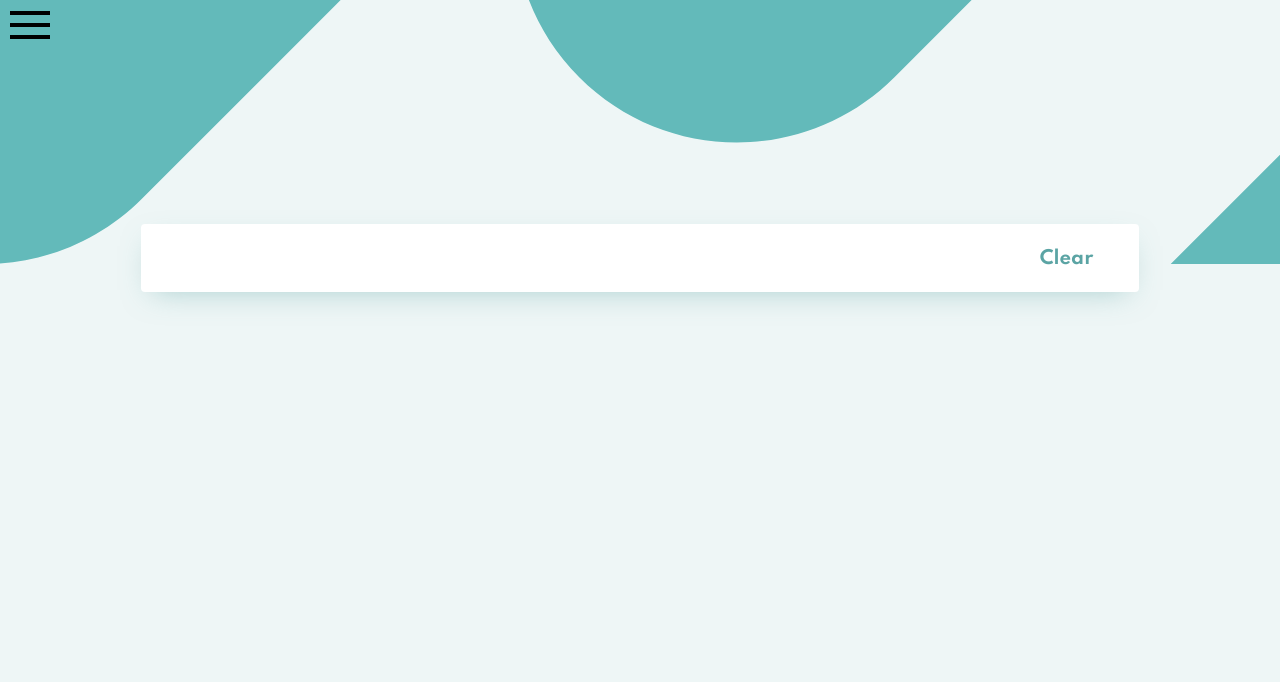
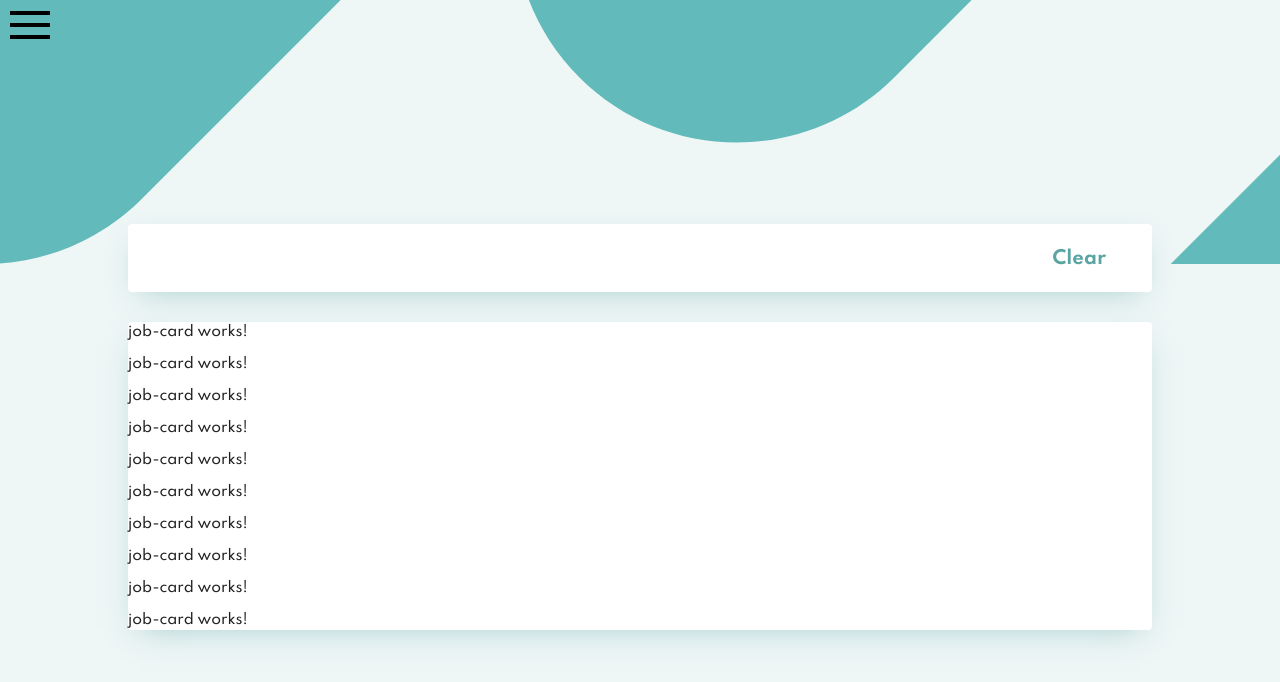
Before and after one commit to akash-starvin/FrontEnd-Mentor, an Angular app: page /job-listing in a window 1280 px wide. Shown: the top 682 px of the page. Built offline with nearby package versions, Linux system fonts and the light colour scheme.

Commit message:
Job Listing: Added Job Card component

```diff
--- a/src/app/job-listing/components/home/home.component.html
+++ b/src/app/job-listing/components/home/home.component.html
@@ -6,5 +6,7 @@
       Clear
     </button>
   </div>
-  <div class="job-list-wrapper"></div>
+  <div class="job-list-wrapper">
+    <job-card *ngFor="let card of jsonResponse"></job-card>
+  </div>
 </div>
--- a/src/app/job-listing/components/home/home.component.scss
+++ b/src/app/job-listing/components/home/home.component.scss
@@ -18,10 +18,14 @@
   height: 264px;
 }
 
-.search-wrapper {
+.search-wrapper,
+.job-list-wrapper {
   background-color: white;
   border-radius: 4px;
   box-shadow: 0px 10px 30px -12px variables.$desaturated-dark-cyan-shadow;
+}
+
+.search-wrapper {
   margin: -40px 20px 0;
   padding: 24px 40px;
 
@@ -37,13 +41,26 @@
   }
 }
 
+.job-list-wrapper {
+  margin: 20px;
+}
+
 @media only screen and (min-width: 945px) {
   .header {
     background-image: url(variables.$background-desktop);
   }
 
+  .search-wrapper,
+  .job-list-wrapper {
+    width: 80%;
+  }
+
   .search-wrapper {
-    width: 78%;
-    margin: -40px auto 0;
+    margin: -40px auto 30px;
   }
+
+  .job-list-wrapper {
+    margin: 20px auto;
+  }
+
 }
--- a/src/app/job-listing/components/home/home.component.ts
+++ b/src/app/job-listing/components/home/home.component.ts
@@ -1,18 +1,27 @@
 import { Component, OnInit } from '@angular/core';
+import { FetchApiService } from '../../services/fetch-api.service';
+import { Job } from '../interface/job';
 
 @Component({
   selector: 'home',
   templateUrl: './home.component.html',
-  styleUrls: ['./home.component.scss']
+  styleUrls: ['./home.component.scss'],
 })
 export class HomeComponent implements OnInit {
+  URL: string = './../../../assets/job-listing/mock-data/job-list.json';
+  jsonResponse: Job[] = [];
 
-  constructor() { }
-
-  ngOnInit(): void {
+  constructor(private fetchApi: FetchApiService) {
+    this.getMockData(this.URL);
   }
 
-  clearAll(){
+  ngOnInit(): void {}
 
+  clearAll() {}
+
+  getMockData(url: string){
+    this.fetchApi.getJSON(url).subscribe(data => {
+      this.jsonResponse = data;
+  });
   }
 }
--- /dev/null
+++ b/src/app/job-listing/components/job-card/job-card.component.html
@@ -0,0 +1 @@
+<p>job-card works!</p>
--- /dev/null
+++ b/src/app/job-listing/components/job-card/job-card.component.ts
@@ -0,0 +1,15 @@
+import { Component, OnInit } from '@angular/core';
+
+@Component({
+  selector: 'job-card',
+  templateUrl: './job-card.component.html',
+  styleUrls: ['./job-card.component.scss']
+})
+export class JobCardComponent implements OnInit {
+
+  constructor() { }
+
+  ngOnInit(): void {
+  }
+
+}
--- a/src/app/job-listing/job-listing.module.ts
+++ b/src/app/job-listing/job-listing.module.ts
@@ -3,11 +3,13 @@ import { CommonModule } from '@angular/common';
 
 import { JobListingRoutingModule } from './job-listing-routing.module';
 import { HomeComponent } from './components/home/home.component';
+import { JobCardComponent } from './components/job-card/job-card.component';
 
 
 @NgModule({
   declarations: [
-    HomeComponent
+    HomeComponent,
+    JobCardComponent
   ],
   imports: [
     CommonModule,
```
Also changed, not shown: src/app/job-listing/components/job-card/job-card.component.scss (added), 1 other file (tests, documents, lock files or other folders).
